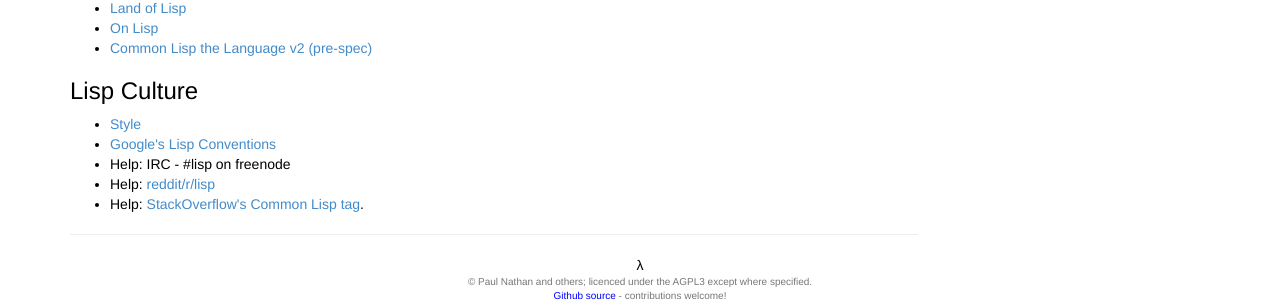
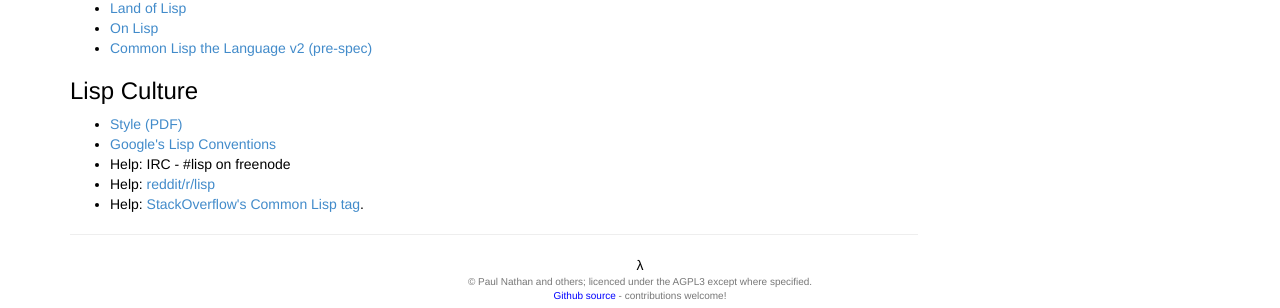
Before and after one commit to articulate-common-lisp/articulate-common-lisp.github.io, a Jekyll site: the page built from quicklinks.html, in a window 1280 px wide. Shown: the part 481-789 px from the top of the page. Built offline with Jekyll 4.4.1, drawn with Linux system fonts in a browser that asks for light colours; Markdown is read by kramdown in place of the engine named in the settings.

Commit message:
Add link to PDF of Norvig's style guide.

```diff
--- a/quicklinks.html
+++ b/quicklinks.html
@@ -28,7 +28,7 @@
 </ul>
 <h3 id="lisp-culture">Lisp Culture</h3>
 <ul>
-  <li><a href="http://www.norvig.com/luv-slides.ps">Style</a></li>
+  <li><a href="http://www.norvig.com/luv-slides.ps">Style</a> <a href="http://www.cs.umd.edu/~nau/cmsc421/norvig-lisp-style.pdf">(PDF)</a></li>
   <li><a href="https://google-styleguide.googlecode.com/svn/trunk/lispguide.xml">Google's Lisp Conventions</a></li>
   <li>Help: IRC -  #lisp on freenode
   <li>Help: <a href="http://www.reddit.com/r/lisp">reddit/r/lisp</a>
```
